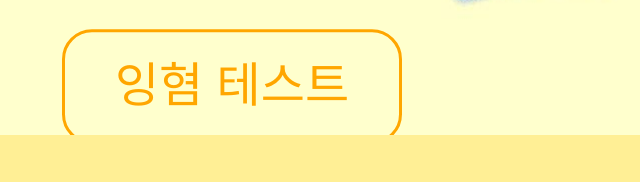
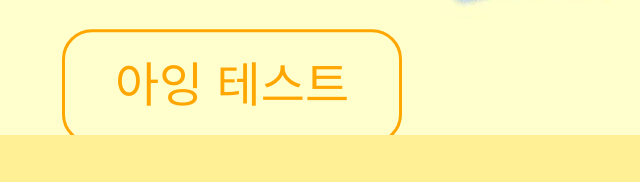
Before and after one commit to chltpgus/maplewebsite, a plain HTML site: page index.html in a window 1280 px wide. Shown: the part 665-847 px from the top of the page, 408-1048 px from the left. Drawn offline with Linux system fonts and the light colour scheme; a web font is replaced by a local one.

Commit message:
Update index.html

```diff
--- a/index.html
+++ b/index.html
@@ -23,26 +23,14 @@
         </div>
 
         <h1 style="padding-left: 20px;">DamDam</h1>
-<!--
-        <ul id="menu" class="shadow">
-            <li>
-                <a href="#about">소개</a>
-            </li>
-            <li>
-                <a href="#experience">경험</a>
-            </li>
-            <li>
-                <a href="#education">학적</a>
-            </li>
-        </ul>
--->
+
     </header>
     <!-- End header -->
 
     <div id="lead">
         <div id="lead-content">
             <img src="png/centerjpg.JPG"style="padding-top: 100px;">
-            <a href="#" class="btn-rounded-white" style="margin-top: 10px;padding-right: 50px;padding-left: 50px;padding-top: 20px;padding-bottom: 20px;font-size: 3em;">잉혐 테스트</a>
+            <a href="#" class="btn-rounded-white" style="margin-top: 10px;padding-right: 50px;padding-left: 50px;padding-top: 20px;padding-bottom: 20px;font-size: 3em;">아잉 테스트</a>
         </div>
         <!-- End #lead-content -->
 
```
